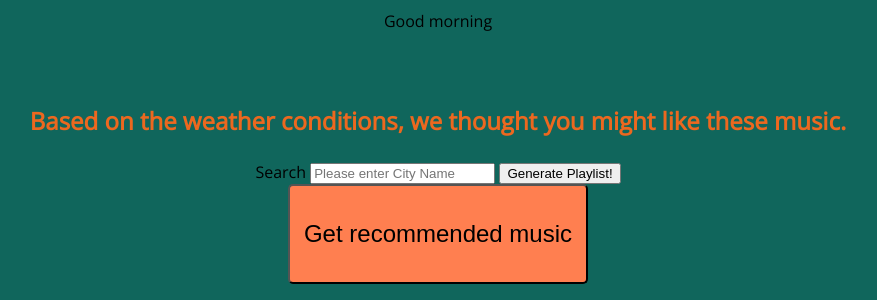
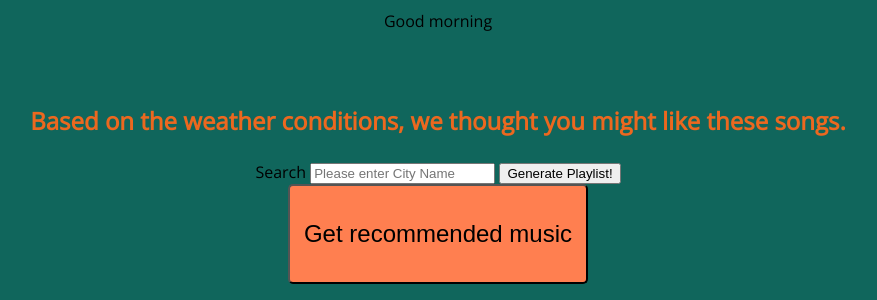
Before and after one commit to sis00337/WeatherPlayer, a Flask app: page / in a window 1280 px wide. Shown: the part 369-669 px from the top of the page, without its empty margins (202-1079 px from the left). Run offline with Flask 2, Linux system fonts and the light colour scheme.

Commit message:
"you might like these songs" instead of "these music"

```diff
--- a/search_youtube.py
+++ b/search_youtube.py
@@ -35,6 +35,7 @@ def main():
     )
     response = request.execute()
 
+    print(response)
     search_results = response["items"]
     first_result = search_results[0]
     id_info = first_result["id"]
--- a/templates/base.html
+++ b/templates/base.html
@@ -15,7 +15,7 @@
     {% endif %}
 
     <p class="musicvideo"></p>
-    <p id="recommendation-intro">Based on the weather conditions, we thought you might like these music.</p>
+    <p id="recommendation-intro">Based on the weather conditions, we thought you might like these songs.</p>
     <div class="form-container">
         <form action="{{ url_for('search') }}" method="POST">
 
@@ -27,5 +27,6 @@
     </div>
     <button id="btn-get-music">Get recommended music</button>
     <script src="{{ url_for('static', filename='script.js') }}"></script>
+
 </body>
 </html>
```
